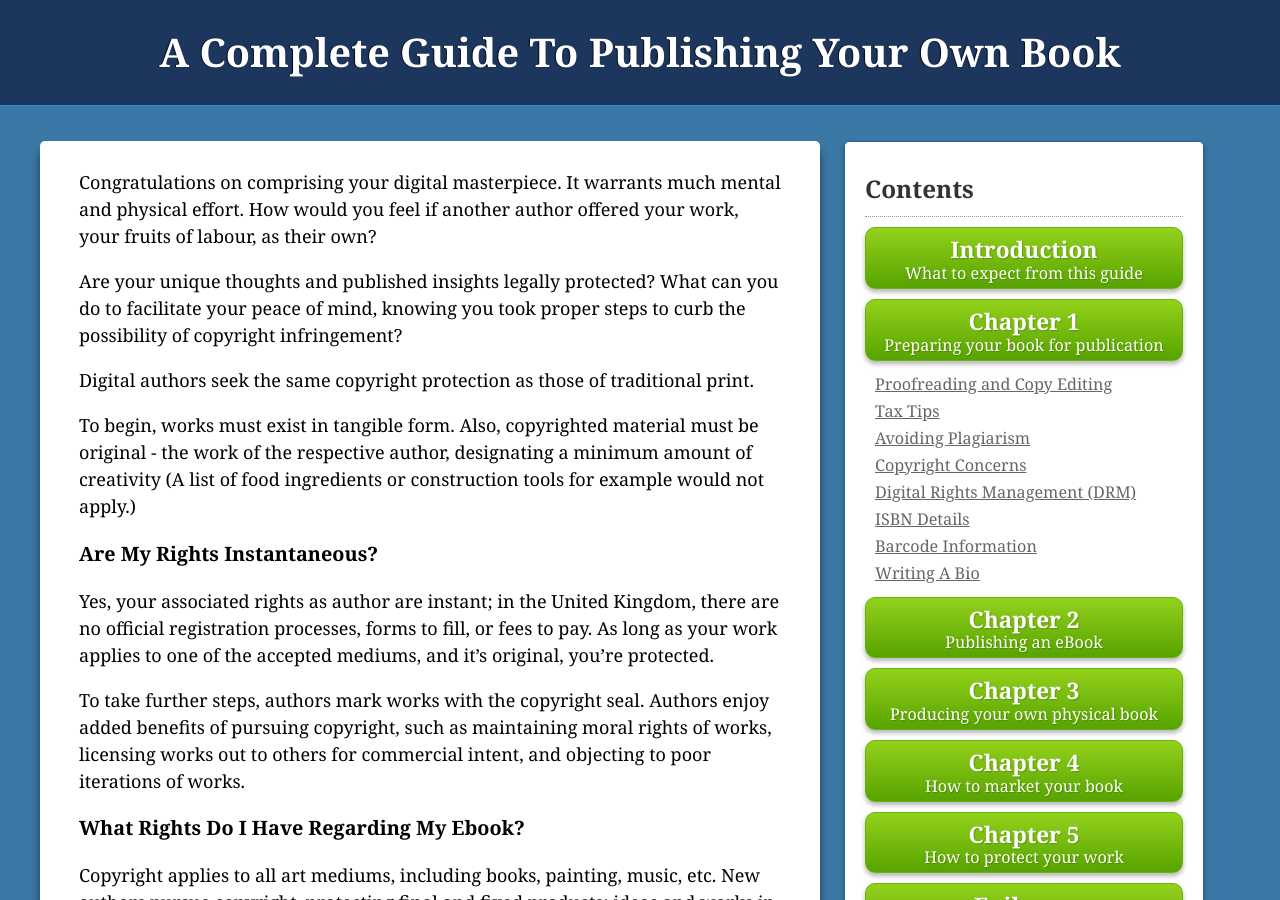
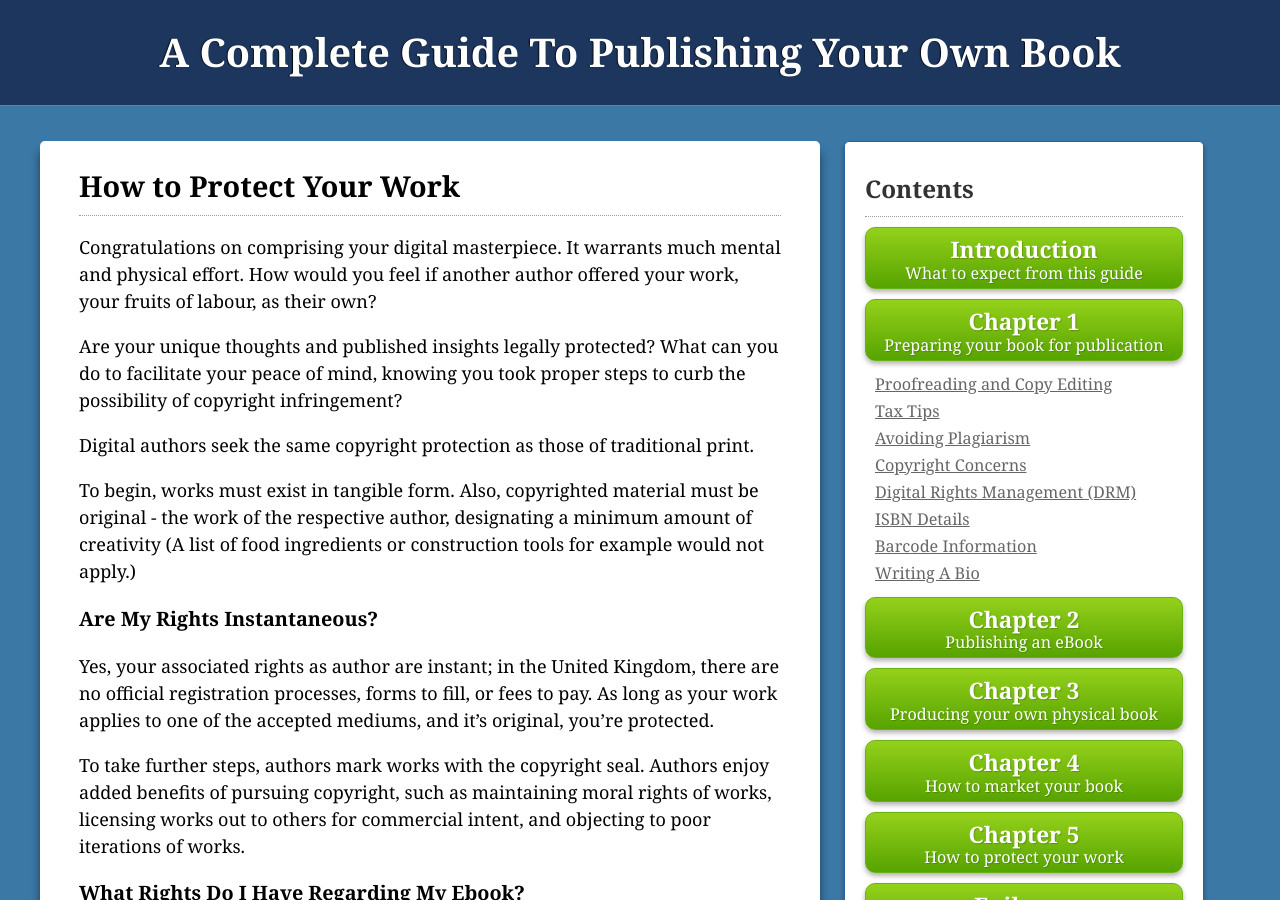
Before and after one commit to stinkyink/book-publishing-guide, a Jekyll site: the page built from chapter5.markdown, in a window 1280 px wide and 900 px high. Built offline with Jekyll 4.4.1, drawn with Linux system fonts in a browser that asks for light colours; nearby versions of some CDN libraries; comment, search, counter and statistics services are not loaded.

Commit message:
Needs a heading

```diff
--- a/chapter5.markdown
+++ b/chapter5.markdown
@@ -8,6 +8,7 @@ nextpath: /epilogue/
 nextlabel: Epilogue
 ---
 
+# How to Protect Your Work
 
 Congratulations on comprising your digital masterpiece.  It warrants much mental and physical effort.  How would you feel if another author offered your work, your fruits of labour, as their own?
 
```
